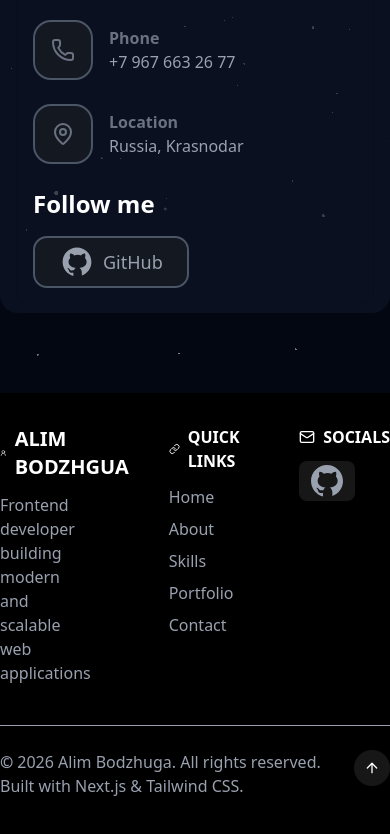
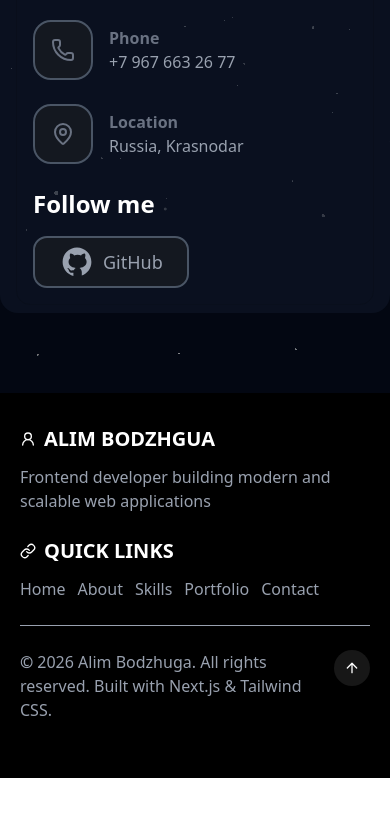
Before and after one commit to AlimBodzhgua/test-task, a Next.js app: page / in a window 390 px wide. Shown: the part 3498-4332 px from the top of the page. After the commit the page ends 4276 px from the top, so only its background shows below. Built offline with nearby package versions, Linux system fonts and the light colour scheme.

Commit message:
deleted contact section in footer, added responsive

```diff
--- a/components/Footer/Footer.tsx
+++ b/components/Footer/Footer.tsx
@@ -1,65 +1,40 @@
 import {
 	ArrowUp as ArrowUpIcon,
 	Link as LinkIcon,
-	Mail as MailIcon,
 	UserRound as UserRoundIcon,
 } from 'lucide-react';
-import Image from 'next/image';
 import { Button } from '../ui';
 
 export function Footer() {
 	return (
 		<footer className='bg-black py-8'>
-			<div className=' max-w-7xl mx-auto'>
-				<div className='flex justify-center gap-10 mb-10'>
+			<div className=' max-w-7xl mx-auto px-5'>
+				<div className='flex justify-center flex-wrap md:flex-nowrap gap-6 mb-6'>
 
-					<div className='space-y-5 w-[33%]'>
+					<div className='space-y-5 w-full'>
 						<div className='flex justify-start items-center  gap-2 mb-3'>
 							<UserRoundIcon className='text-white' size={16}/>
 							<h3 className='text-white text-xl font-bold uppercase'>
 								Alim Bodzhgua
 							</h3>
 						</div>
-						<p className='text-gray-400 w-[60%]'>
+						<p className='text-gray-400'>
 							Frontend developer building modern and scalable web applications
 						</p>
 					</div>
 
-					<div className='flex flex-col items-start w-[33%]'>
+					<div className='flex flex-col items-start w-full'>
 						<div className='flex justify-start items-center gap-2 mb-3'>
 							<LinkIcon className='text-white' size={16}/>
-							<h3 className='text-white font-bold uppercase'>Quick Links</h3>
+							<h3 className='text-white text-xl font-bold uppercase'>Quick Links</h3>
 						</div>
-						<nav className='flex flex-col gap-2 text-gray-400'>
-							<a href='#home'>Home</a>
-							<a href='#about'>About</a>
-							<a href='#skills'>Skills</a>
-							<a href='#portfolio'>Portfolio</a>
-							<a href='#contact'>Contact</a>
+						<nav className='flex flex-row gap-3 text-gray-400'>
+							<a href='#home' className='transition-colors hover:text-white'>Home</a>
+							<a href='#about' className='transition-colors hover:text-white'>About</a>
+							<a href='#skills' className='transition-colors hover:text-white'>Skills</a>
+							<a href='#portfolio' className='transition-colors hover:text-white'>Portfolio</a>
+							<a href='#contact' className='transition-colors hover:text-white'>Contact</a>
 						</nav>
-					</div>
-
-					<div className='w-[33%]'>
-						<div className='flex justify-start items-center gap-2 mb-3'>
-							<MailIcon className='text-white' size={16}/>
-							<h3 className='text-white font-bold uppercase'>Socials</h3>
-						</div>
-						<div>
-							<Button
-								asChild
-								size='lg'
-								className='px-2 transition-transform hover:-translate-y-1 hover:opacity-95'
-							>
-								<a href='https://github.com/AlimBodzhgua' target='_blank'>
-									<Image
-										src={`/icons/github.svg`}
-										width={40}
-										height={40}
-										alt='GitHub icon'
-									/>
-								</a>
-							</Button>
-						</div>
 					</div>
 				</div>
 
```
